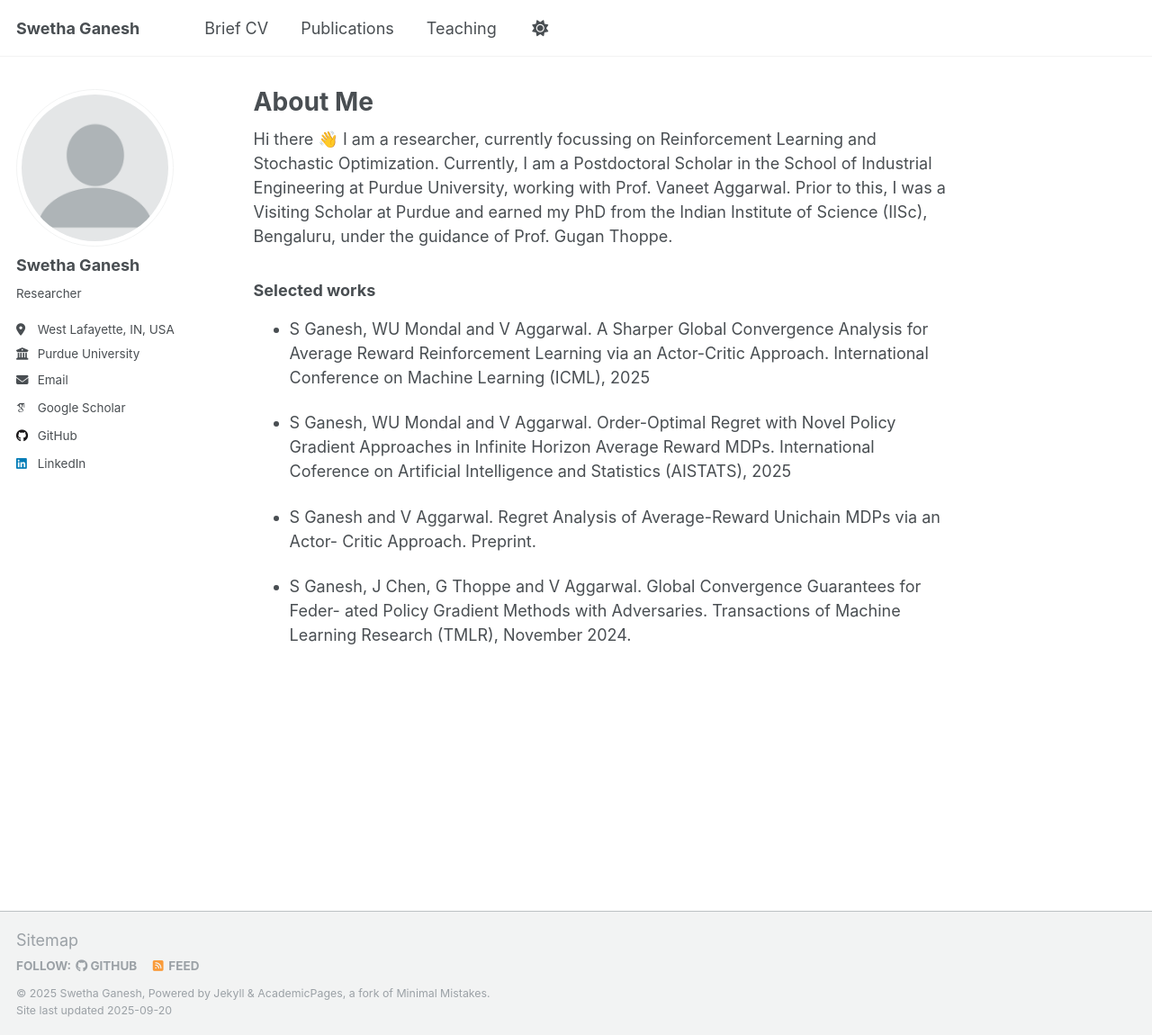
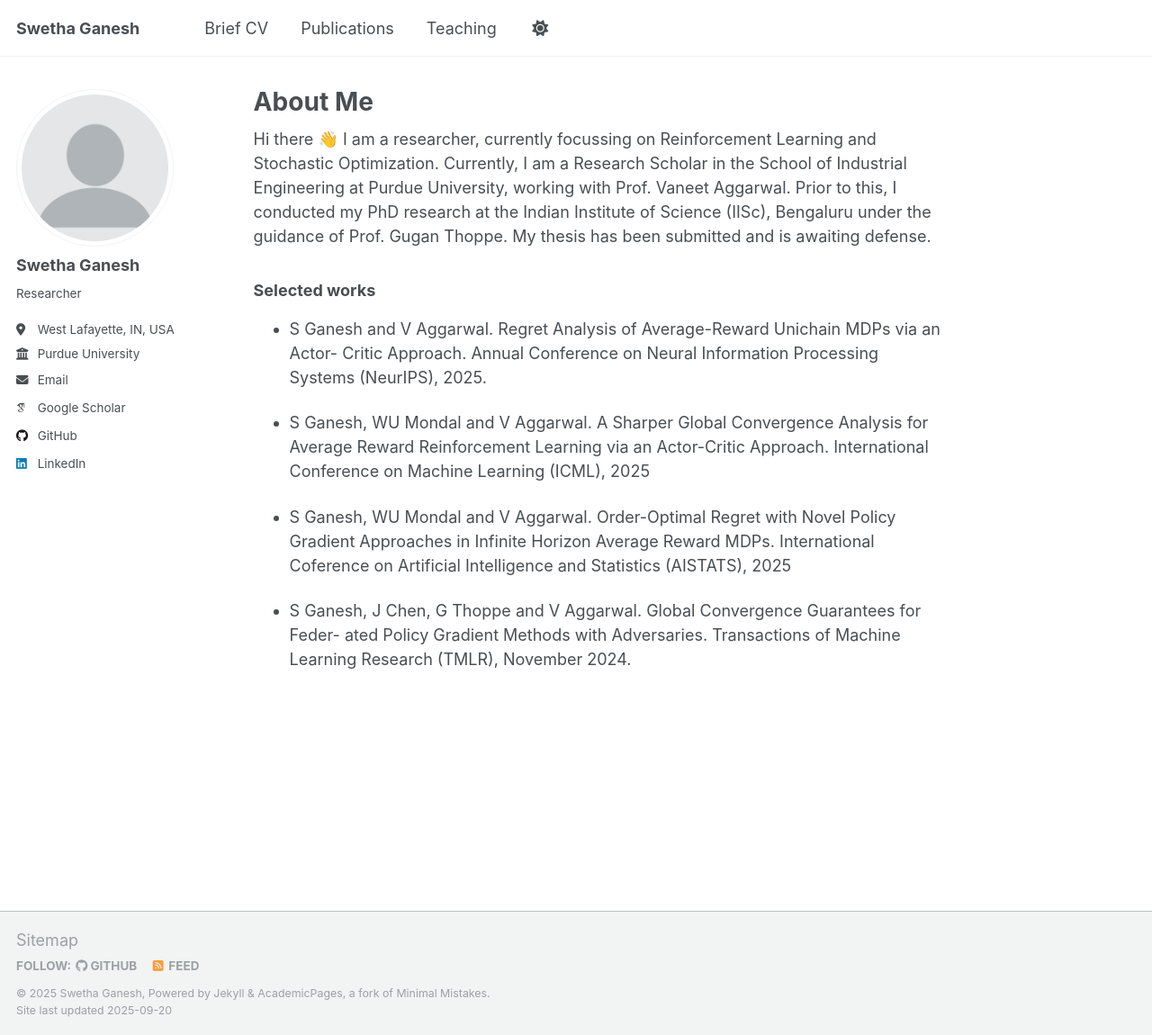
Before and after one commit to swethaganesh17/swethaganesh17.github.io, a Jekyll site: the page built from _pages/about.md, in a window 1280 px wide and 1150 px high. Shown: the whole window at 90% size. Built offline with Jekyll 4.4.1, drawn with Linux system fonts in a browser that asks for light colours; some web fonts are replaced; a script that is not in the unit is left out.

Commit message:
Update about.md

```diff
--- a/_pages/about.md
+++ b/_pages/about.md
@@ -7,9 +7,12 @@ redirect_from:
   - /about.html
 ---
 
-Hi there 👋 I am a researcher, currently focussing on Reinforcement Learning and Stochastic Optimization. Currently, I am a Postdoctoral Scholar in the School of Industrial Engineering at Purdue University, working with Prof. Vaneet Aggarwal. Prior to this, I was a Visiting Scholar at Purdue and earned my PhD from the Indian Institute of Science (IISc), Bengaluru, under the guidance of Prof. Gugan Thoppe.
+Hi there 👋 I am a researcher, currently focussing on Reinforcement Learning and Stochastic Optimization. Currently, I am a Research Scholar in the School of Industrial Engineering at Purdue University, working with Prof. Vaneet Aggarwal. Prior to this, I conducted my PhD research at the Indian Institute of Science (IISc), Bengaluru under the guidance of Prof. Gugan Thoppe. My thesis has been submitted and is awaiting defense.
 
 ### Selected works
+
+* S Ganesh and V Aggarwal. Regret Analysis of Average-Reward Unichain MDPs via an Actor-
+Critic Approach. Annual Conference on Neural Information Processing Systems (NeurIPS), 2025.
 
 * S Ganesh, WU Mondal and V Aggarwal. A Sharper Global Convergence Analysis for Average
 Reward Reinforcement Learning via an Actor-Critic Approach. International Conference on
@@ -19,9 +22,6 @@ Machine Learning (ICML), 2025
 Approaches in Infinite Horizon Average Reward MDPs. International Coference on Artificial
 Intelligence and Statistics (AISTATS), 2025
 
-* S Ganesh and V Aggarwal. Regret Analysis of Average-Reward Unichain MDPs via an Actor-
-Critic Approach. Preprint.
-
 * S Ganesh, J Chen, G Thoppe and V Aggarwal. Global Convergence Guarantees for Feder-
 ated Policy Gradient Methods with Adversaries. Transactions of Machine Learning Research
 (TMLR), November 2024.
```
